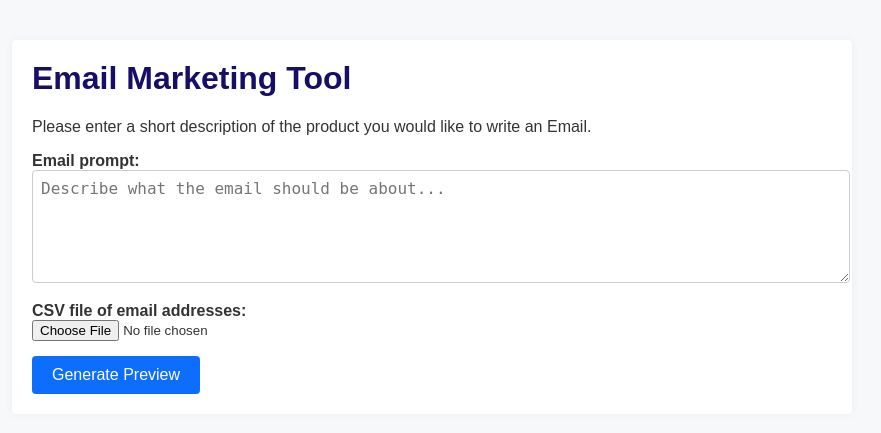
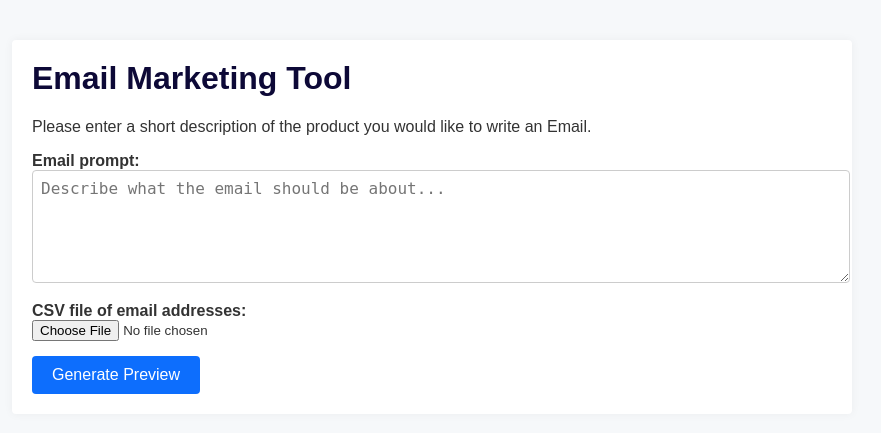
Before and after one commit to Mehwish39/Email-Marketing-Tool, a Flask app: page / in a window 1280 px wide. Shown: the top 433 px of the page, without its empty margins (208-1089 px from the left). Run offline with Flask 3, Linux system fonts and the light colour scheme; parts of the project's set-up code (start-up, migrations or seed data) failed here and were passed over.

Commit message:
Update styles.css

```diff
--- a/static/styles.css
+++ b/static/styles.css
@@ -17,7 +17,7 @@ body {
 
 h1 {
   margin-top: 0;
-  color: #170e67;
+  color: #0d0937;
 }
 
 label {
```
